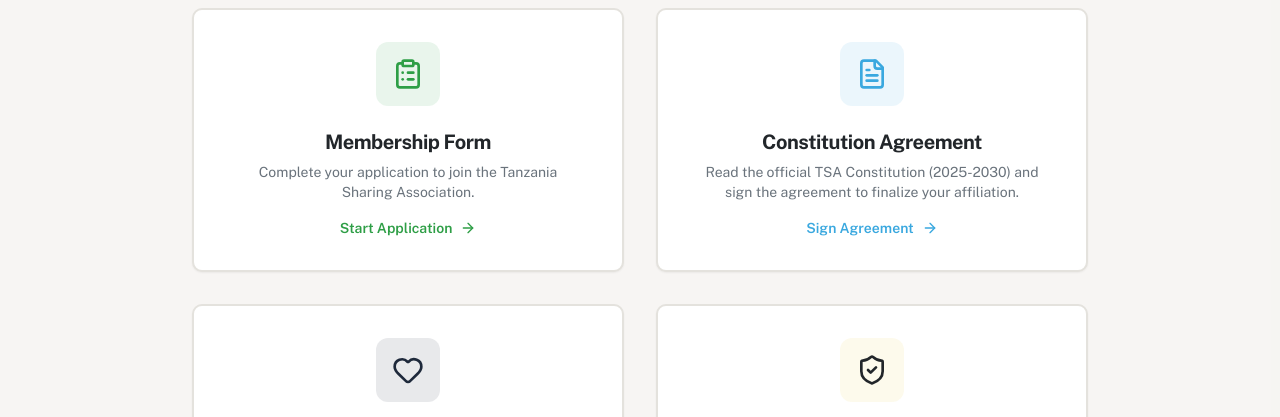
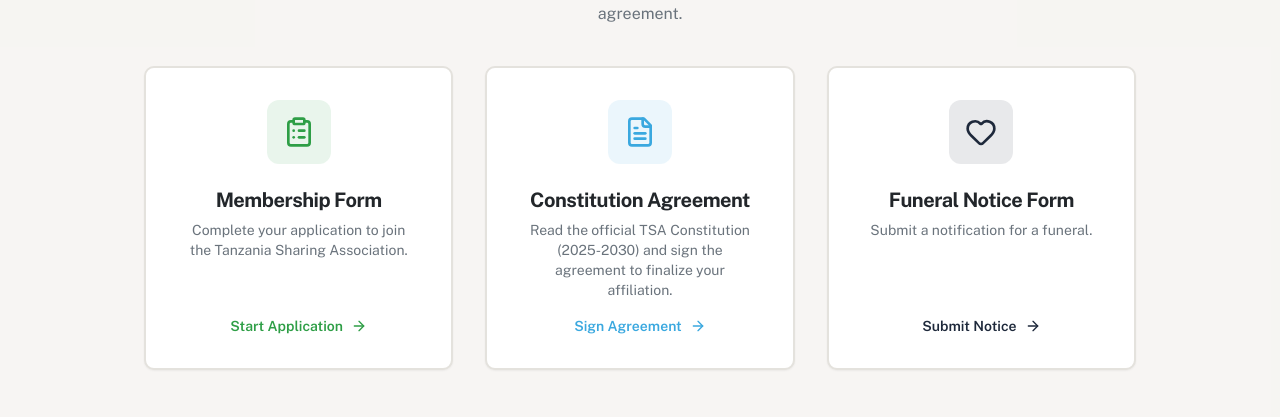
Before and after one commit to yakubmungai/tsa-website, a Next.js app: page /forms in a window 1280 px wide. Shown: the part 208-625 px from the top of the page. Built offline with nearby package versions, Linux system fonts and the light colour scheme; no server answers.

Commit message:
chore(forms): archive member renewal form

```diff
--- a/src/app/forms/page.tsx
+++ b/src/app/forms/page.tsx
@@ -24,7 +24,7 @@
             </p>
           </div>
 
-          <div className="grid md:grid-cols-2 gap-8 w-full max-w-4xl">
+          <div className="grid md:grid-cols-3 gap-8 w-full max-w-5xl">
             {/* Membership Form Square */}
             <Link href="/membership" className="h-full">
               <Card className="h-full cursor-pointer transition-all duration-300 hover:shadow-2xl hover:-translate-y-2 border-2 hover:border-primary group flex flex-col">
@@ -88,7 +88,7 @@
               </Card>
             </Link>
 
-            {/* Renewal Form Square */}
+            {/* Renewal Form Square - Archived (Deadline Passed)
             <Link href="/renewal" className="h-full">
               <Card className="h-full cursor-pointer transition-all duration-300 hover:shadow-2xl hover:-translate-y-2 border-2 hover:border-accent group flex flex-col">
                 <CardHeader className="text-center pt-8 pb-4">
@@ -108,6 +108,7 @@
                 </CardContent>
               </Card>
             </Link>
+            */}
           </div>
 
           <div className="mt-12 text-center p-4 rounded-xl bg-primary/5 border border-primary/10 max-w-md">
```
